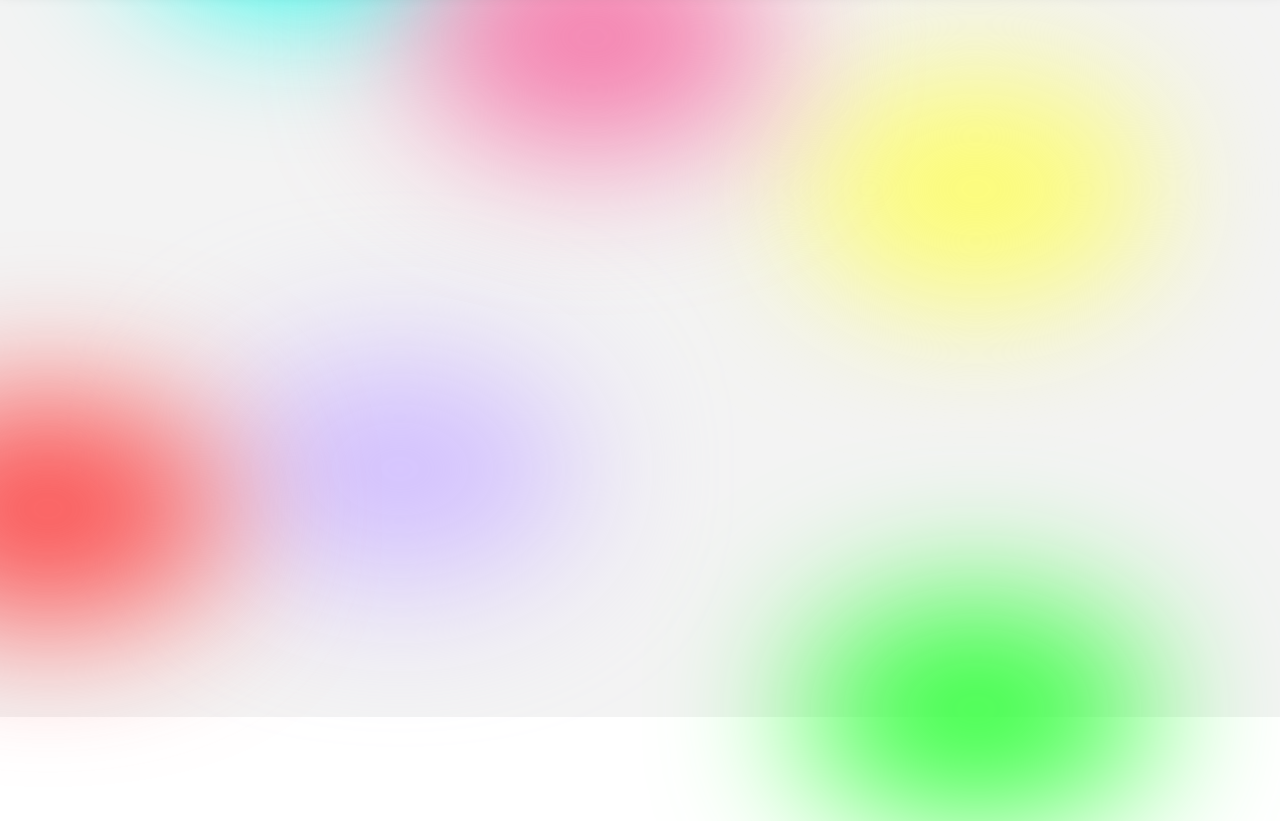
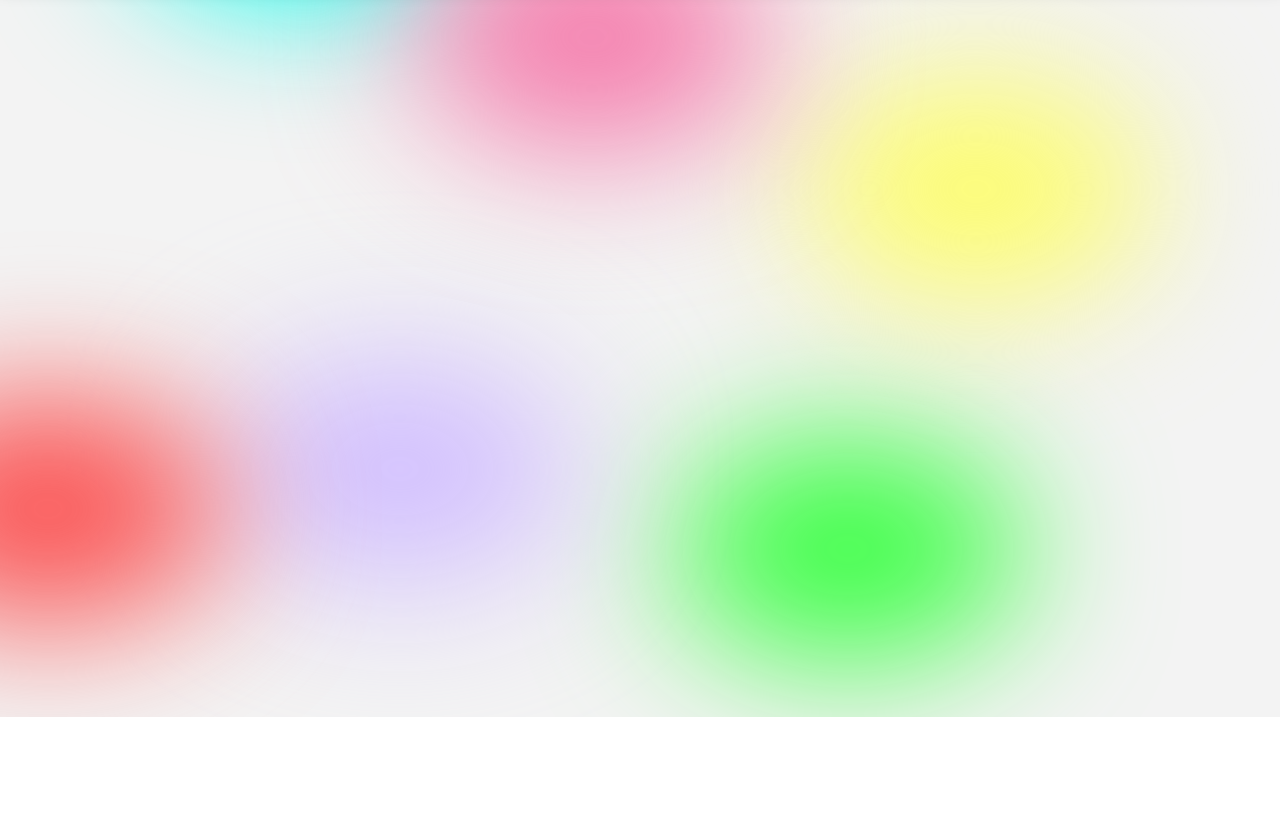
Before and after one commit to rajjitlai/Responsive_Landing_Page, a plain HTML site: page index.html in a window 1280 px wide. Shown: the part 83-904 px from the top of the page. After the commit the page ends 800 px from the top, so only its background shows below. Drawn offline with Linux system fonts and the light colour scheme.

Commit message:
v1-fixes

```diff
--- a/css/style.css
+++ b/css/style.css
@@ -32,8 +32,8 @@ a{
 
 .itemB {
     background: #38ff42 !important;
-    right: 10%;
-    top: 85%;
+    right: 20%;
+    top: 65%;
 }
 
 .itemC {
```
